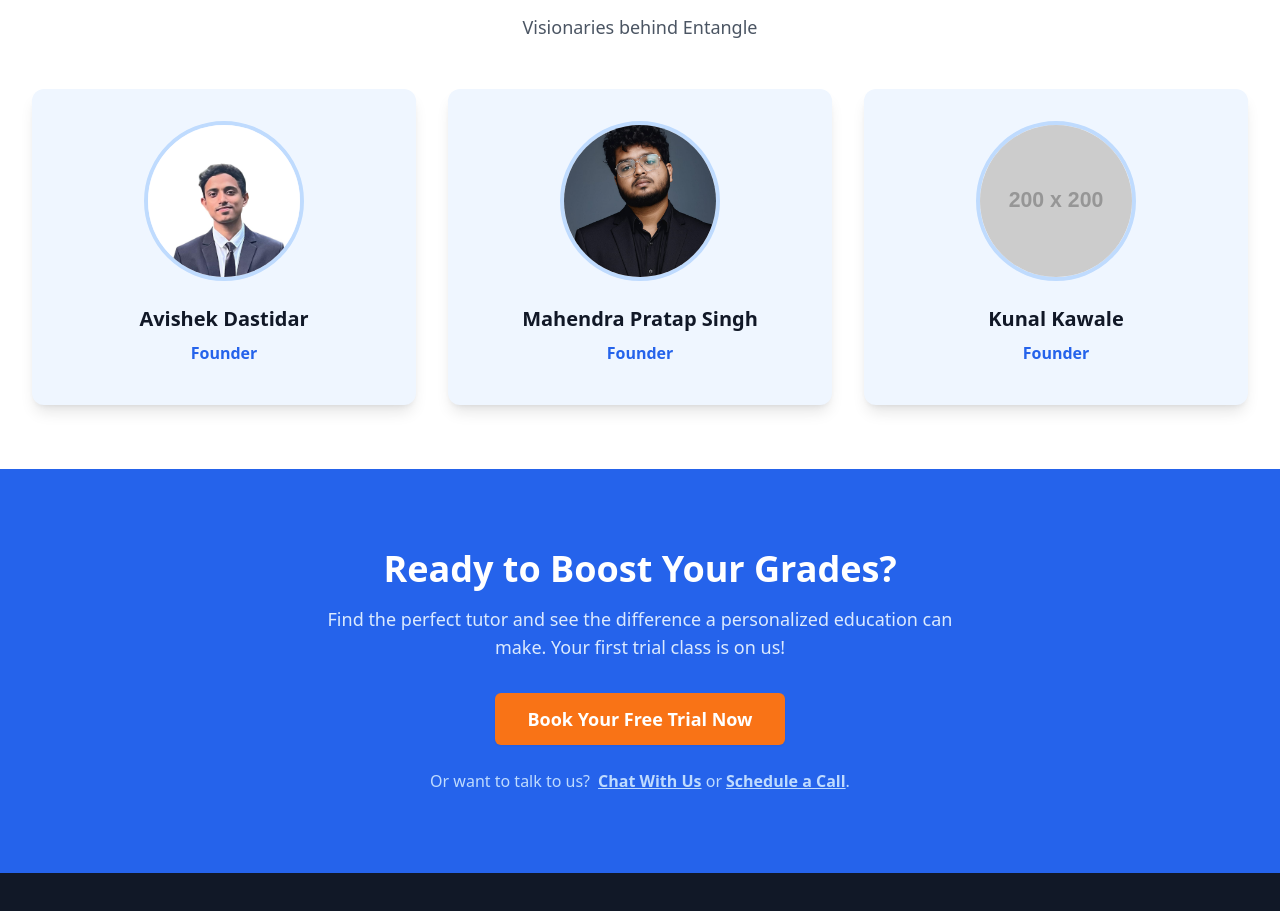
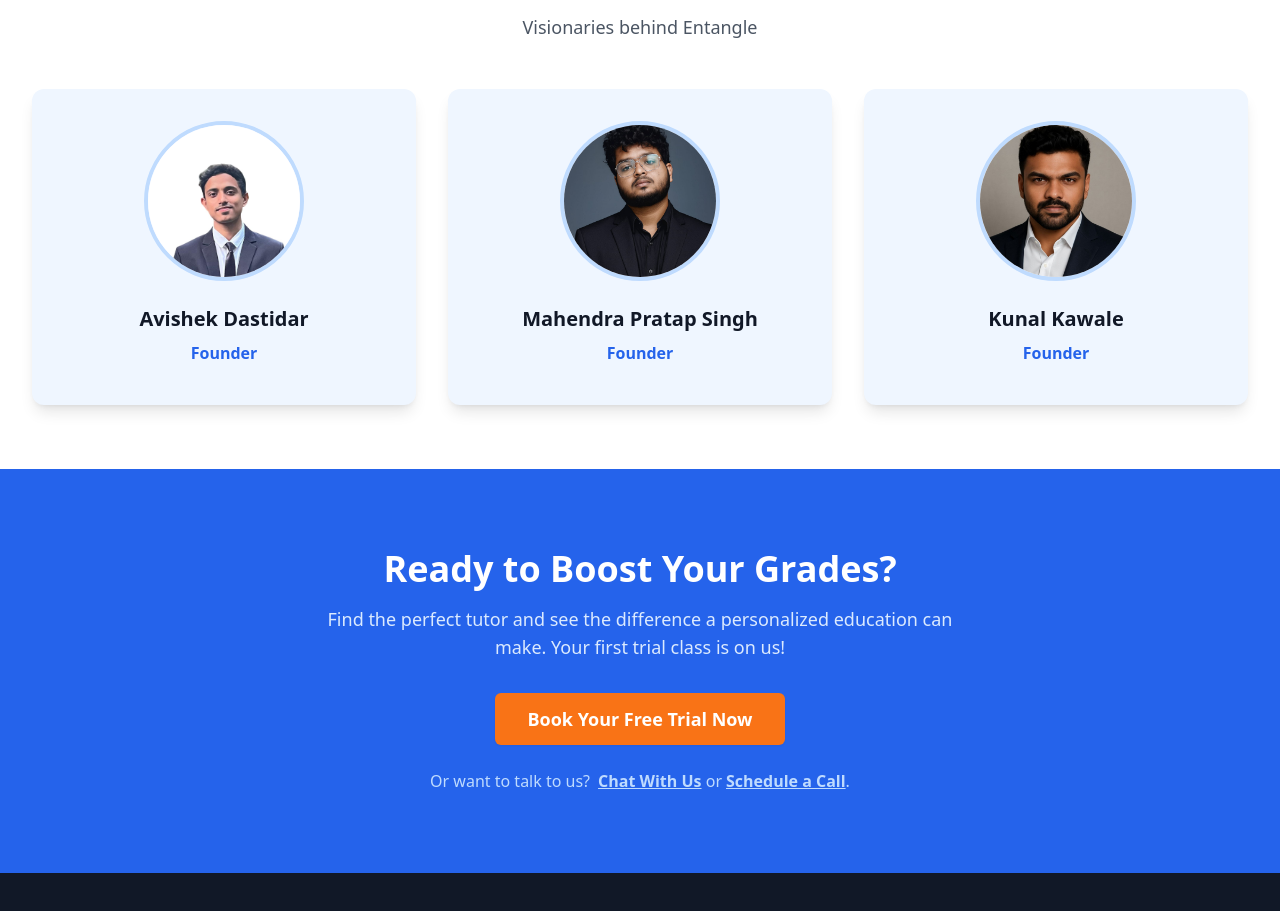
Before and after one commit to Avviishek/entanglen-new, a React (Vite) app: page / in a window 1280 px wide. Shown: the part 5180-6091 px from the top of the page. Built offline with nearby package versions, Linux system fonts and the light colour scheme.

Commit message:
last commit

```diff
--- a/components/Founders.tsx
+++ b/components/Founders.tsx
@@ -14,7 +14,7 @@ const founders = [
   {
     name: 'Kunal Kawale',
     role: 'Founder',
-    image: 'https://via.placeholder.com/200x200?text=Kunal+Kawale',
+    image: '/kunal.jpeg', // Place kunal.jpg in public folder
   },
 ];
 
```
Also changed, not shown: public/kunal.jpeg (added).
